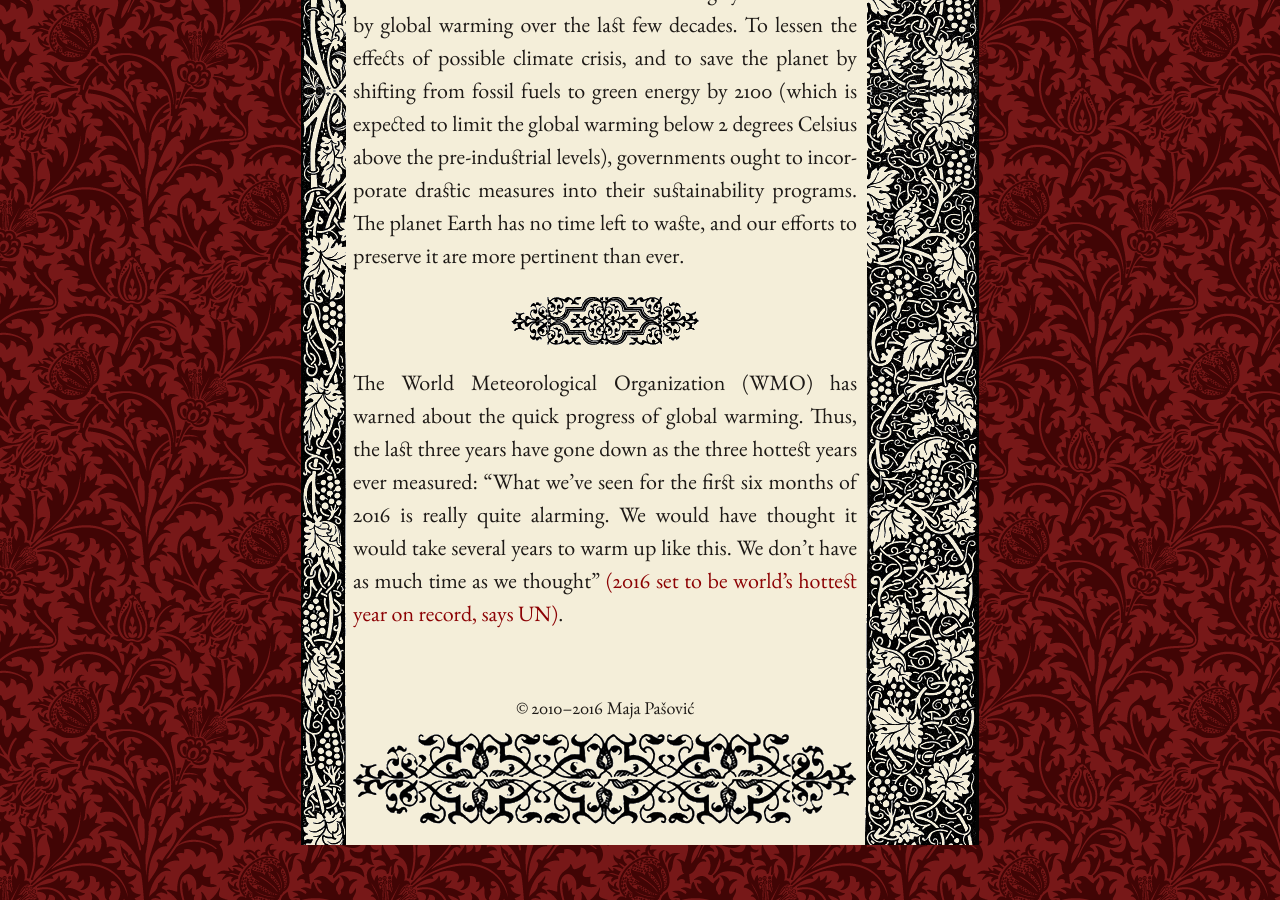
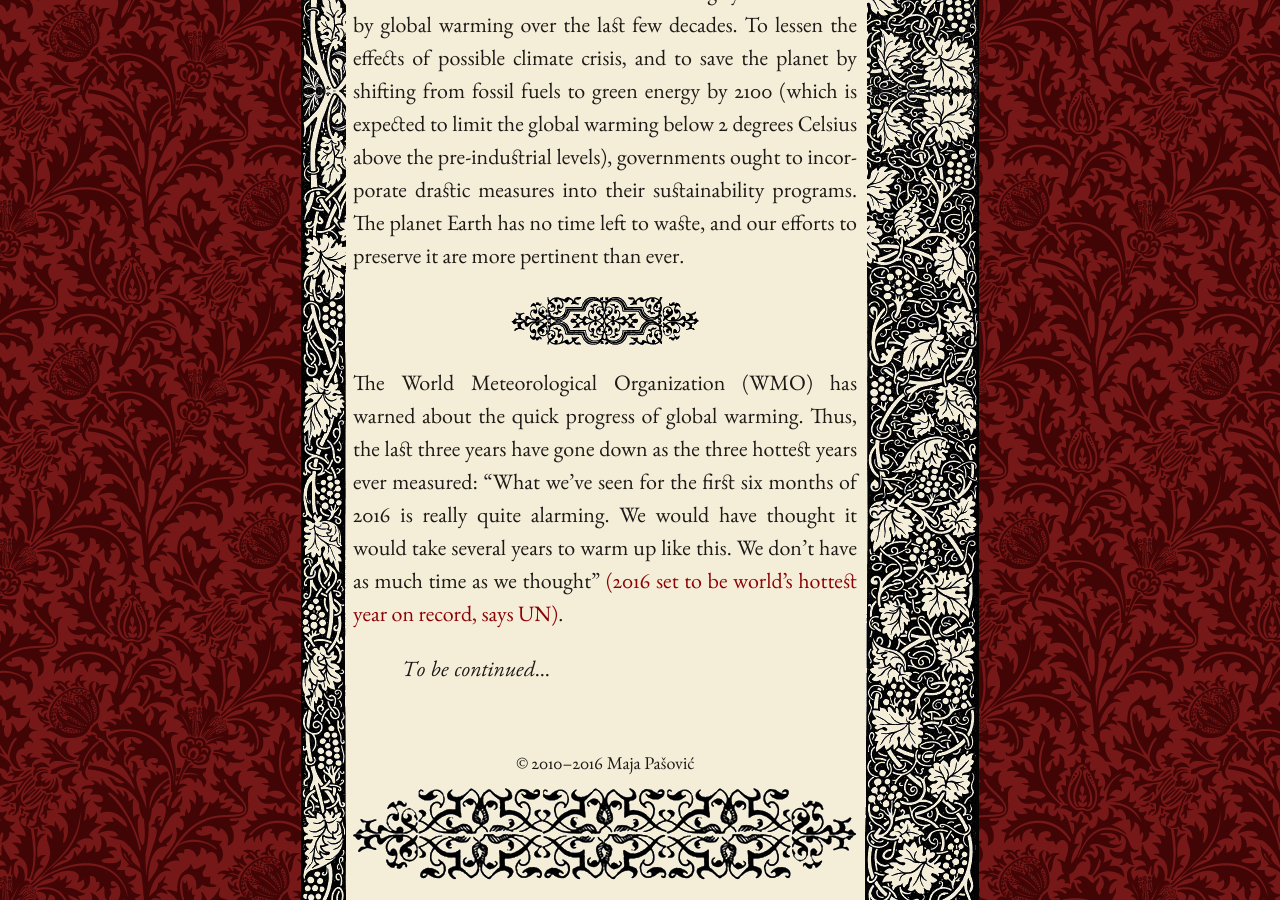
Before and after one commit to mpasovic/majapasovic.org, a Jekyll site: the page built from _posts/2016-08-29--baked-new-world-how-determined-are-we-to-survive-the-climate-crisis.md, in a window 1280 px wide and 900 px high, scrolled down 2870 px. Built offline with Jekyll 4.4.1, drawn with Linux system fonts in a browser that asks for light colours; nearby versions of some CDN libraries.

Commit message:
Updated 2016-08-29--baked-new-world-how-determined-are-we-to-survive-the-climate-crisis.md

```diff
--- a/_posts/2016-08-29--baked-new-world-how-determined-are-we-to-survive-the-climate-crisis.md
+++ b/_posts/2016-08-29--baked-new-world-how-determined-are-we-to-survive-the-climate-crisis.md
@@ -16,3 +16,5 @@ Sounds ambitious, right? What are the odds that the targets set by certain count
 
 *****
 The World Meteorological Organization (WMO) has warned about the quick progress of global warming. Thus, the last three years have gone down as the three hottest years ever measured: "What we’ve seen for the first six months of 2016 is really quite alarming. We would have thought it would take several years to warm up like this. We don’t have as much time as we thought" [(2016 set to be world's hottest year on record, says UN)](https://www.theguardian.com/environment/2016/jul/21/2016-worlds-hottest-year-on-record-un-wmo).
+
+*To be continued*...
```
